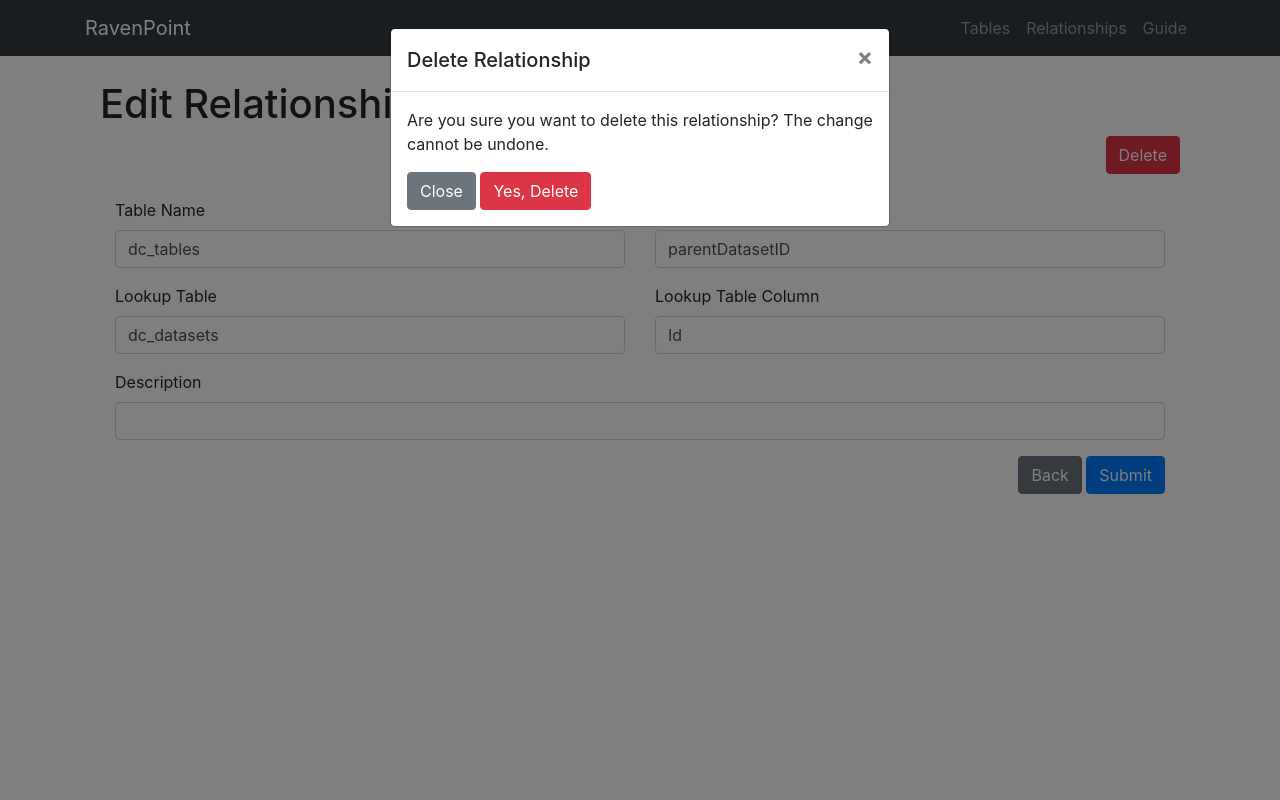
After one commit to chrischow/ravenpoint, a Flask app: page /relationship/1 in a window 1280 px wide, after a click on "Delete". The commit adds this page. Run offline with Flask 2, Linux system fonts and the light colour scheme; data comes from the database, SQL or seed files in the repository; some libraries are stand-ins or nearby versions.

Commit message:
Add functionality to edit and delete relationships; fix query parser

```diff
--- a/project/admin/forms.py
+++ b/project/admin/forms.py
@@ -13,10 +13,10 @@ class UploadData(FlaskForm):
     submit = SubmitField('Submit')
 
 class EditRelationship(FlaskForm):
-    table_left = StringField('Table 1 Name', [DataRequired(), NotEqualTo('table_right')])
-    table_left_on = StringField('Table 1 Column', [DataRequired()])
-    table_right = StringField('Table 2 Name', [DataRequired()])
-    table_right_on = StringField('Table 2 Column', [DataRequired()])
+    table_left = StringField('Table Name', [DataRequired(), NotEqualTo('table_lookup')])
+    table_left_on = StringField('Table Column', [DataRequired()])
+    table_lookup = StringField('Lookup Table', [DataRequired()])
+    table_lookup_on = StringField('Lookup Table Column', [DataRequired()])
     description = StringField('Description')
 
     submit = SubmitField('Submit')
--- a/project/admin/templates/index.html
+++ b/project/admin/templates/index.html
@@ -13,6 +13,7 @@
 
 <div class="container mt-4">
   <h2>Tables</h2>
+  <p>Click the table name to view the table's data and delete it.</p>
   <button type="button" class="btn btn-primary mt-3" data-toggle="modal" data-target="#addTableModal">
     Add Table
   </button>
@@ -64,6 +65,7 @@
 </div>
 
 <div class="container mt-4">
+  <div class="table-container">
     <table class="table table-striped" id="all-tables">
       <thead class="thead-dark">
         <tr>
@@ -93,6 +95,7 @@
       </tbody>
     </table>
   </div>
+</div>
 
 <script>
   $(document).ready(function () {
--- /dev/null
+++ b/project/admin/templates/relationship.html
@@ -0,0 +1,72 @@
+{% extends 'base.html' %}
+
+{% block content %}
+
+<div class="container mt-4">
+  <h1>Edit Relationship</h1>
+  <div class="text-right">
+    <button type="button" class="btn btn-danger" data-toggle="modal" data-target="#deleteRelationshipModal">
+      Delete
+    </button>
+  </div>
+
+  <!-- Modal -->
+  <div class="modal fade text-left" id="deleteRelationshipModal" tabindex="-1" role="dialog" aria-labelledby="deleteRelationshipModalLabel" aria-hidden="true">
+    <div class="modal-dialog" role="document">
+      <div class="modal-content">
+        <div class="modal-header">
+          <h5 class="modal-title" id="deleteRelationshipModalLabel">Delete Relationship</h5>
+          <button type="button" class="close" data-dismiss="modal" aria-label="Close">
+            <span aria-hidden="true">&times;</span>
+          </button>
+        </div>
+        <div class="modal-body">
+          <p>
+            Are you sure you want to delete this relationship? The change cannot be undone.
+          </p>
+          <form action="{{ url_for('admin.relationship_delete', id=id) }}" method="POST">
+            <button type="button" class="btn btn-secondary" data-dismiss="modal">Close</button>
+            <input type="submit" class="btn btn-danger" value="Yes, Delete">
+          </form>
+        </div>
+      </div>
+    </div>
+  </div>
+</div>
+
+<div class="container mt-2">
+  <form method="POST">
+    <div class="form-group">
+      <!-- For CSRF security -->
+      {{ form.hidden_tag() }}
+      <div class="container">
+        <div class="row justify-content-center">
+          <div class="col-6 mt-3">
+            {{ form.table_left.label }} {{ form.table_left(class='form-control') }}
+          </div>
+          <div class="col-6 mt-3">
+            {{ form.table_left_on.label }}
+            {{ form.table_left_on(class='form-control') }}
+          </div>
+          <div class="col-6 mt-3">
+            {{ form.table_lookup.label }}
+            {{ form.table_lookup(class='form-control') }}
+          </div>
+          <div class="col-6 mt-3">
+            {{ form.table_lookup_on.label }} {{ form.table_lookup_on(class='form-control') }}
+          </div>
+          <div class="col-12 mt-3">
+            {{ form.description.label }}
+            {{ form.description(class='form-control') }}
+          </div>
+          <div class="col-12 mt-3 text-right">
+            <a href="{{ url_for('admin.relationships') }}" class="btn btn-secondary">Back</a>
+            {{ form.submit(class='btn btn-primary') }}
+          </div>
+        </div>
+      </div>
+    </div>
+  </form>
+</div>
+
+{% endblock %}
--- a/project/admin/templates/table.html
+++ b/project/admin/templates/table.html
@@ -47,7 +47,8 @@
       </div>
     </div>
   </div>
-  <div class="mt-3">
+
+  <div class="table-container mt-3">
     <table class="table table-striped mt-5" id="main-table">
       <thead class="thead-dark">
         <tr>
--- a/project/admin/views.py
+++ b/project/admin/views.py
@@ -135,13 +135,13 @@ def relationships():
             # Extract form data
             table_left = form.table_left.data
             table_left_on = form.table_left_on.data
-            table_right = form.table_right.data
-            table_right_on = form.table_right_on.data
+            table_lookup = form.table_lookup.data
+            table_lookup_on = form.table_lookup_on.data
             description = form.description.data
 
             # Create new relationship
-            new_rship = Relationship(table_left, table_left_on, table_right,
-                                     table_right_on, description)
+            new_rship = Relationship(table_left, table_left_on, table_lookup,
+                                     table_lookup_on, description)
 
             # Commit changes
             try:
@@ -157,6 +157,49 @@ def relationships():
     return render_template('relationships.html', form=form,
                            relationships=all_relationships.to_dict('records'))
 
+@admin.route('/relationship/<int:id>', methods=['GET', 'POST'])
+def relationship(id):
+
+    # Initialise form
+    form = EditRelationship()
+
+    # Retrieve item
+    rship = Relationship.query.get(id)
+
+    if request.method == 'GET':
+        form.table_left.data = rship.table_left
+        form.table_left_on.data = rship.table_left_on
+        form.table_lookup.data = rship.table_lookup
+        form.table_lookup_on.data = rship.table_lookup_on
+        form.description.data = rship.description
+
+    if request.method == 'POST' and form.validate_on_submit():
+        # Extract form data
+        rship.table_left = form.table_left.data
+        rship.table_left_on = form.table_left_on.data
+        rship.table_lookup = form.table_lookup.data
+        rship.table_lookup_on = form.table_lookup_on.data
+        rship.description = form.description.data
+        db.session.commit()
+        return redirect(url_for('admin.relationships'))
+
+    return render_template('relationship.html', form=form, id=id)
+
+@admin.route('/relationship/<int:id>/delete', methods=['POST'])
+def relationship_delete(id):
+    # Delete id
+    rship = Relationship.query.get(id)
+
+    # Run delete query
+    try:
+        db.session.delete(rship)
+        db.session.commit()
+    except Exception as e:
+        db.session.rollback()
+        flash(f'Error: Could not delete relationship ID={rship.rship_id}. \n{e}', 'danger')
+        return redirect(url_for('admin.relationships'))
+    return redirect(url_for('admin.relationships'))
+
 @admin.route('/guide', methods=['GET'])
 def guide():
     return render_template('guide.html')
--- a/project/static/css/custom.css
+++ b/project/static/css/custom.css
@@ -1,5 +1,21 @@
+body {
+  overflow-x: scroll;
+  scrollbar-width: none;
+  -ms-overflow-style: none;
+}
+
 
 /* Tables */
 th, td {
   white-space: no-wrap;
 }
+
+.table-container {
+  overflow-x: scroll;
+  scrollbar-width: none;
+  -ms-overflow-style: none;
+}
+
+.table-container::-webkit-scrollbar {
+  display: none;
+}
--- a/project/utils.py
+++ b/project/utils.py
@@ -3,6 +3,7 @@ import pandas as pd
 import re
 import sqlite3
 
+from wtforms import ValidationError
 
 # Get all tables in database
 def get_all_table_names(conn):
```
Also changed, not shown: project/admin/templates/relationships.html (+15 -11 lines), project/api/__init__.py (+33 -26 lines), project/models.py (+5 -5 lines), project/data/data.sqlite. Lines whose indentation alone changed are shown as unchanged.
